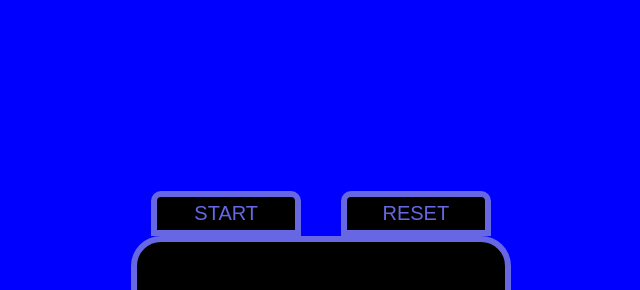
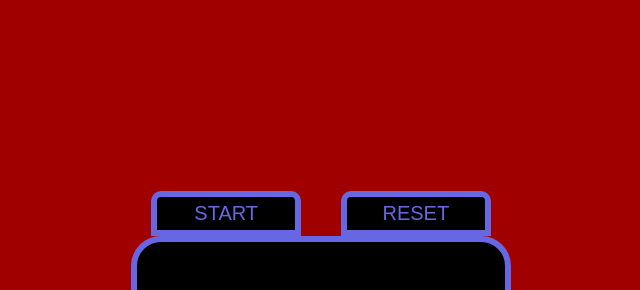
Before and after one commit to Serhiy1015/Stopwatch, a plain HTML site: page index.html in a window 1280 px wide. Shown: the part 89-379 px from the top of the page, without its empty margins (319-959 px from the left). Drawn offline with Linux system fonts and the light colour scheme.

Commit message:
Update style.css

```diff
--- a/style.css
+++ b/style.css
@@ -5,7 +5,7 @@ body {
     justify-content: center;
     align-items: center;
     height: 100vh;
-    background-color: blue;
+    background-color: rgb(160, 0, 0);
     /* font-family: "Orbitron", sans-serif; */
 
 }
```
